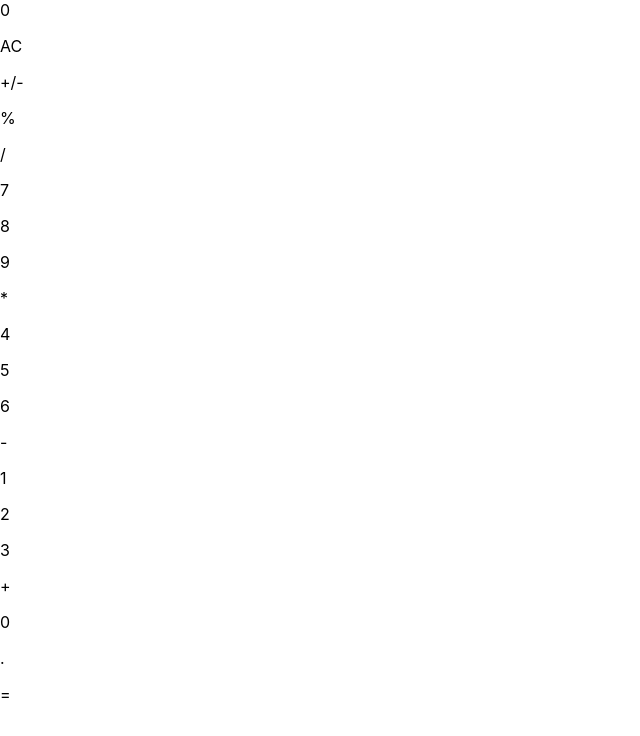
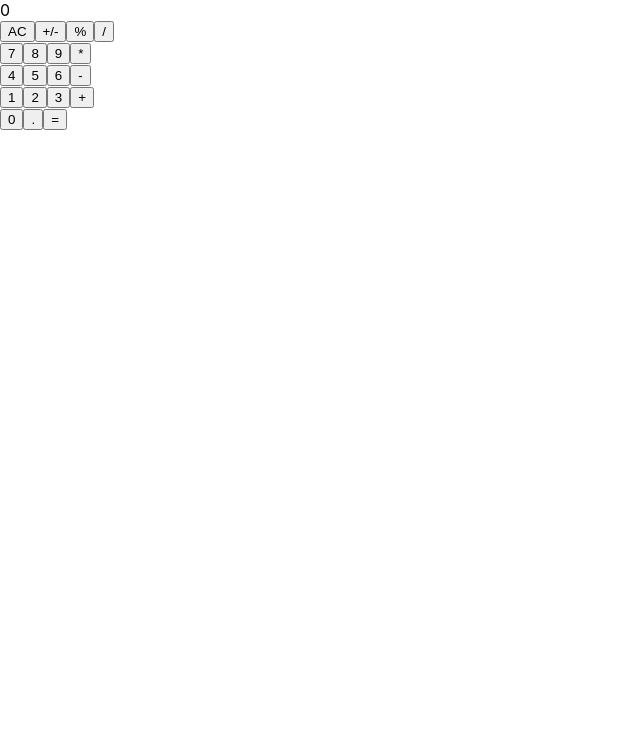
Before and after one commit to CalyCherkaoui/calculator-app, a React (Create React App) app: page / in a window 1280 px wide. Shown: the top 736 px of the page, without its empty margins (0-640 px from the left). Built offline with nearby package versions, Linux system fonts and the light colour scheme.

Commit message:
Implement clickhandler in button component

```diff
--- a/src/components/Button.js
+++ b/src/components/Button.js
@@ -1,10 +1,14 @@
 import React from 'react';
 import PropTypes from 'prop-types';
 
-const Button = ({ name }) => (
-  <p>{ name }</p>
+const Button = ({ name, clickHandler }) => (
+  <>
+    <button className="btn" onClick={() => clickHandler(name)} type="button">
+      { name }
+    </button>
+  </>
 );
 
-Button.propTypes = { name: PropTypes.string.isRequired };
+Button.propTypes = { name: PropTypes.string.isRequired, clickHandler: PropTypes.func.isRequired };
 
 export default Button;
```
